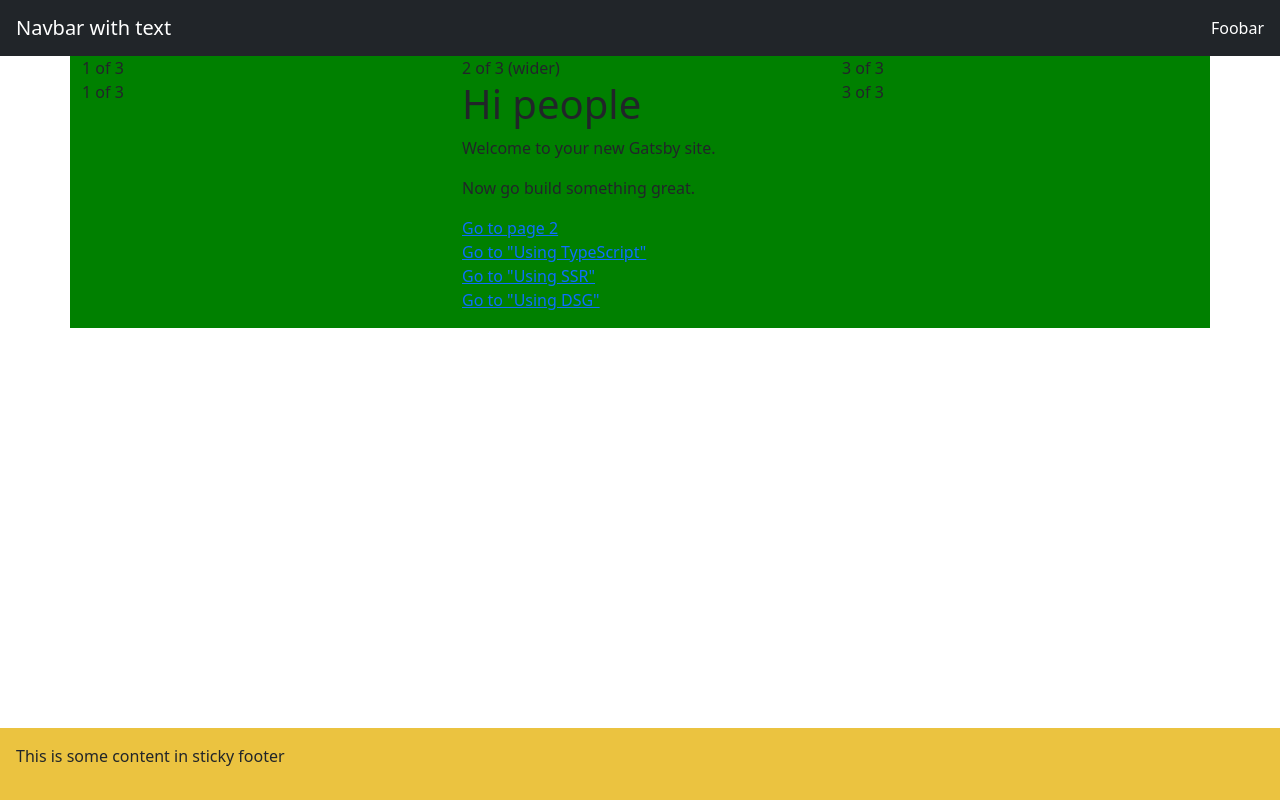
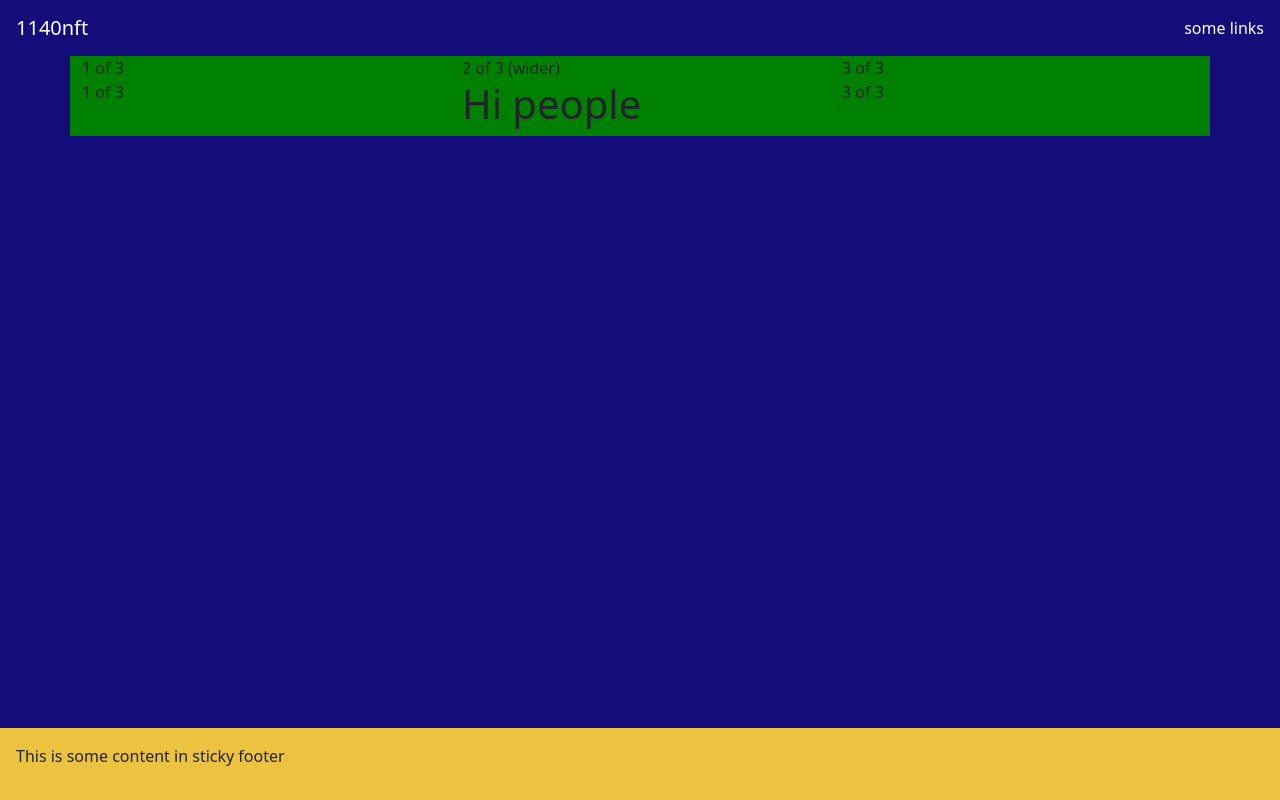
Before and after one commit to darrindevs/r2, a Gatsby site: page / in a window 1280 px wide. Built offline with nearby package versions, Linux system fonts and the light colour scheme; Gatsby itself is replaced by a stand-in of ours.

Commit message:
deploy test

```diff
--- a/gatsby-config.js
+++ b/gatsby-config.js
@@ -35,5 +35,7 @@ module.exports = {
     // this (optional) plugin enables Progressive Web App + Offline functionality
     // To learn more, visit: https://gatsby.dev/offline
     // `gatsby-plugin-offline`,
+    // https://www.npmjs.com/package/gatsby-plugin-google-fonts
+
   ],
 }
--- a/package.json
+++ b/package.json
@@ -8,6 +8,7 @@
     "bootstrap": "^5.1.3",
     "gatsby": "^4.6.1",
     "gatsby-plugin-gatsby-cloud": "^4.6.0",
+    "gatsby-plugin-google-fonts": "^1.0.1",
     "gatsby-plugin-image": "^2.6.0",
     "gatsby-plugin-manifest": "^4.6.0",
     "gatsby-plugin-offline": "^5.6.0",
--- a/src/components/nav-dark.js
+++ b/src/components/nav-dark.js
@@ -4,11 +4,11 @@ import { Navbar } from 'react-bootstrap'
 
 const NavDark = (
     <Navbar bg="dark" expand="lg" className="navbar-dark">
-      <Navbar.Brand href="#home" className="ms-3">Navbar with text</Navbar.Brand>
+      <Navbar.Brand href="#home" className="ms-3">1140nft</Navbar.Brand>
       <Navbar.Toggle className="me-3 custom-toggler"/>
       <Navbar.Collapse className="justify-content-end me-3">
         <Navbar.Text className="text-white ms-3">
-          Foobar
+          some links
         </Navbar.Text>
       </Navbar.Collapse>
   </Navbar>
--- a/src/css/custom.css
+++ b/src/css/custom.css
@@ -3,10 +3,30 @@
     justify-content: center;
 }
 
+/*
+*********** Base ***********
+*/
+
+:root {
+    --primary: #140d79;
+    --white: #ffffff;
+    --gray: rgb(53, 52, 52);
+
+  }
+
+body {
+    background-color: var(--primary);
+}
 
 /*
 *********** Navbar Dark ***********
 */
+
+.navbar-dark {
+    background-color: #140d79 !important;
+}
+
+
 
 /* How to style the toggler svg https://www.geeksforgeeks.org/how-to-change-hamburger-toggler-color-in-bootstrap/ */
 /* Set the border color */
--- a/src/pages/index.js
+++ b/src/pages/index.js
@@ -10,15 +10,9 @@ const IndexPage = () => (
     <Seo title="Home" />
 
     <h1>Hi people</h1>
-    <p>Welcome to your new Gatsby site.</p>
-    <p>Now go build something great.</p>
 
-    <p>
-      <Link to="/page-2/">Go to page 2</Link> <br />
-      <Link to="/using-typescript/">Go to "Using TypeScript"</Link> <br />
-      <Link to="/using-ssr">Go to "Using SSR"</Link> <br />
-      <Link to="/using-dsg">Go to "Using DSG"</Link>
-    </p>
+
+
   </Layout>
 )
 
```
Also changed, not shown: 2 other files.
